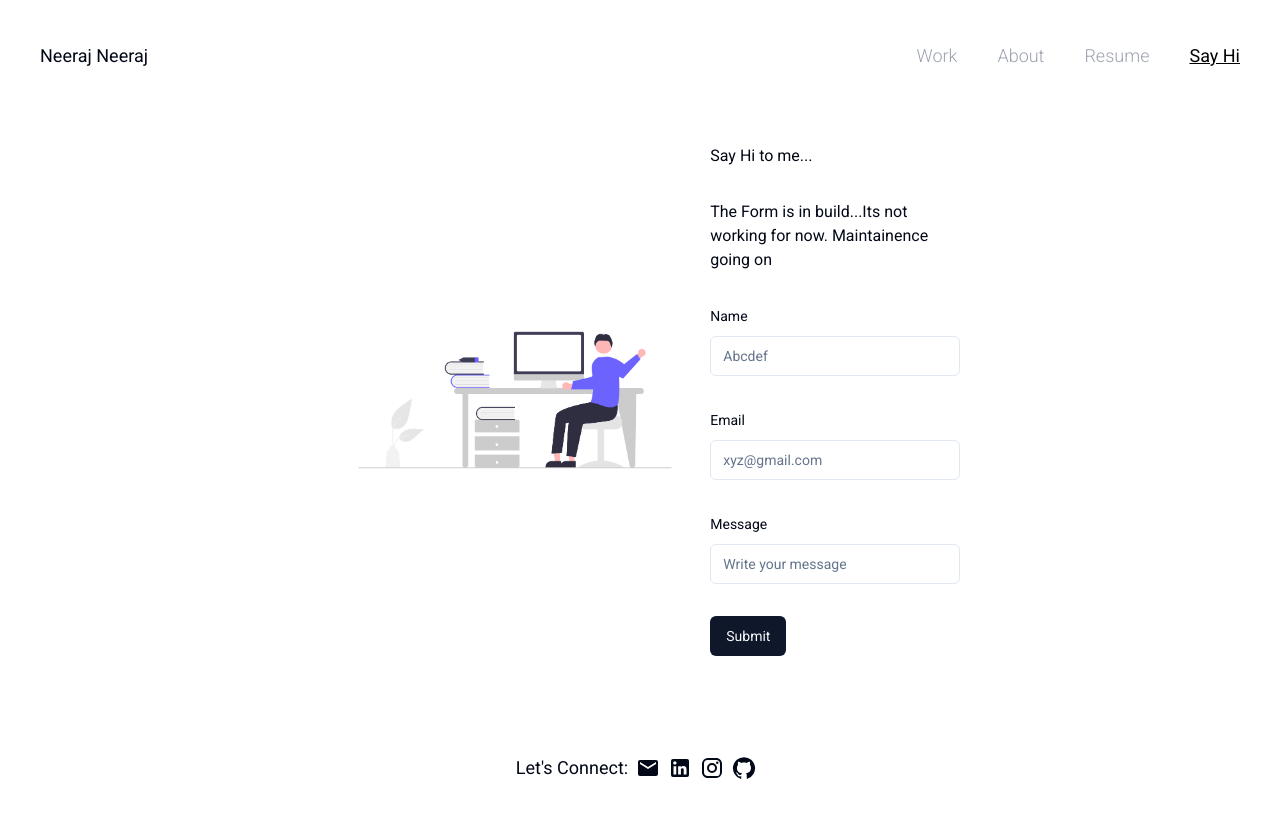
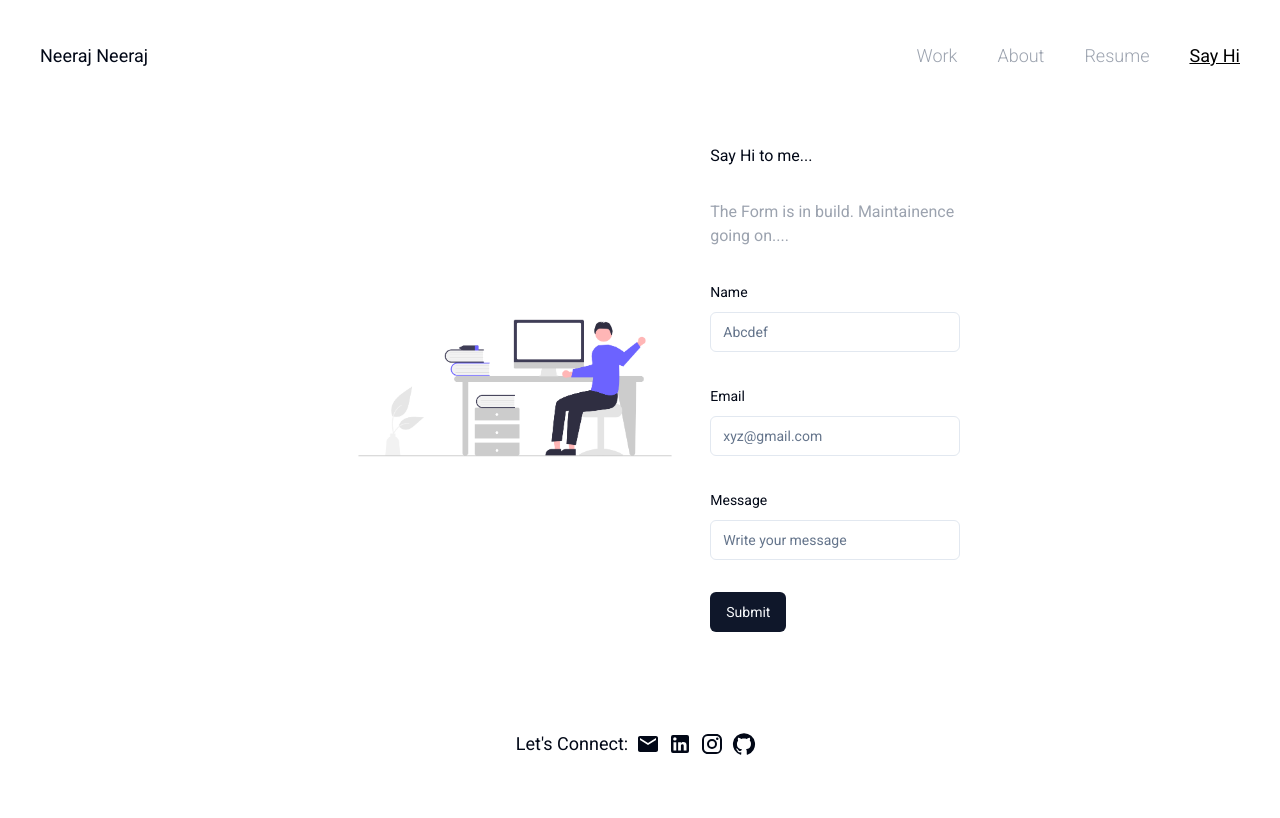
Before and after one commit to neerajneeraj365/neerajportfolio, a Next.js app: page /form in a window 1280 px wide. Shown: the top 818 px of the page. Built offline with nearby package versions, Linux system fonts and the light colour scheme.

Commit message:
changed for tabs

```diff
--- a/app/form/page.tsx
+++ b/app/form/page.tsx
@@ -15,8 +15,6 @@ import { zodResolver } from "@hookform/resolvers/zod";
 import Image from "next/image";
 import { useForm } from "react-hook-form";
 import { z } from "zod";
-
-
 
 const formSchema = z.object({
   name: z.string().min(2, {
@@ -41,13 +39,15 @@ const FormPage = () => {
     console.log(values);
   }
   return (
-    <div className="flex flex-col md:flex-row">
+    <div className="flex flex-col lg:flex-row">
       <div className="flex justify-center items-center">
         <Image src="/greet.png" alt="Form Image" height="500" width="500" />
       </div>
       <div className="flex flex-col gap-6 md:gap-8 my-8 md:w-1/2">
         <p className="text-md">Say Hi to me...</p>
-        <p>The Form is in build...Its not working for now. Maintainence going on</p>
+        <p className="text-md text-gray-400">
+          The Form is in build. Maintainence going on....
+        </p>
         <Form {...form}>
           <form onSubmit={form.handleSubmit(onSubmit)} className="space-y-8">
             <FormField
```
